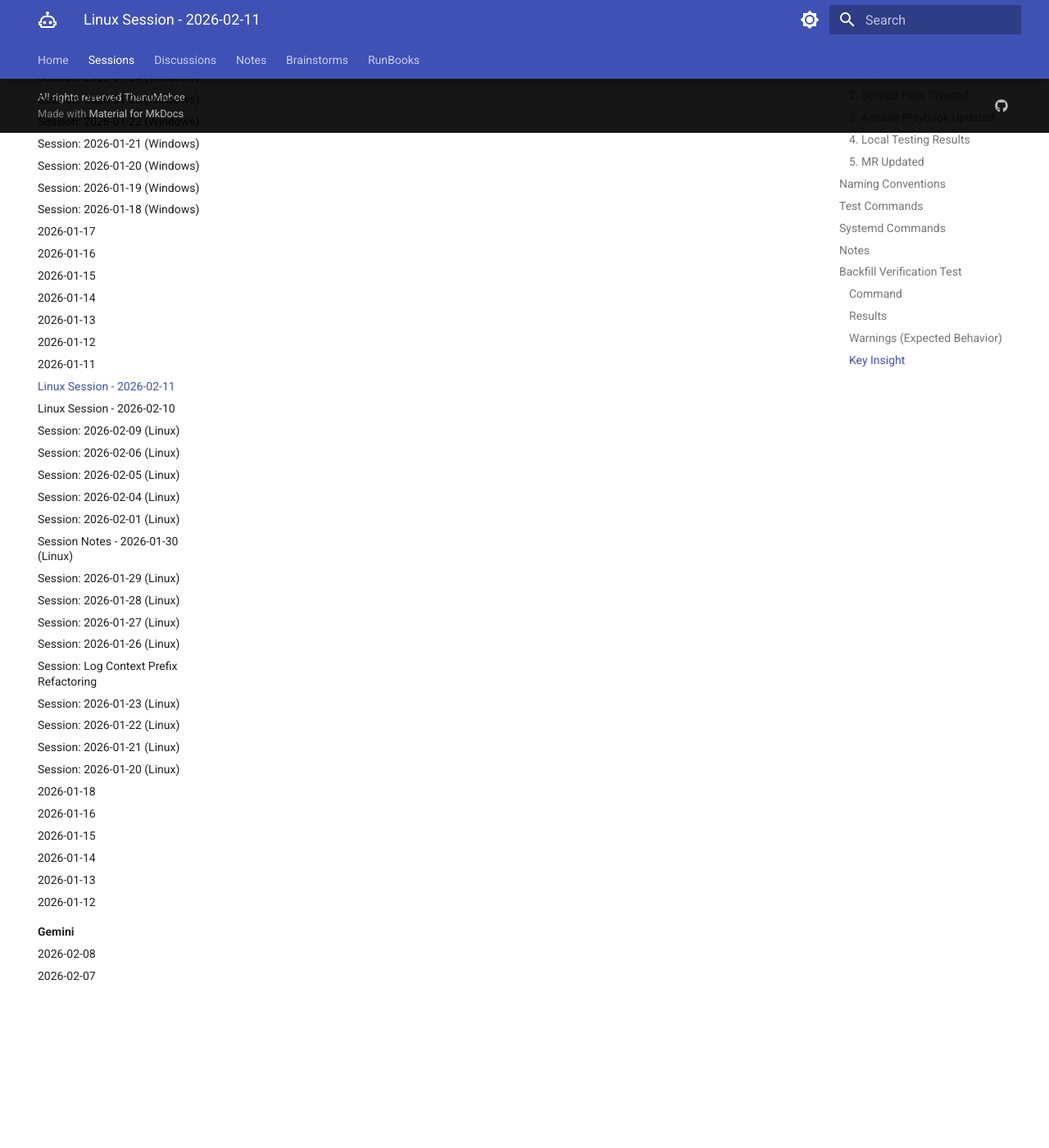
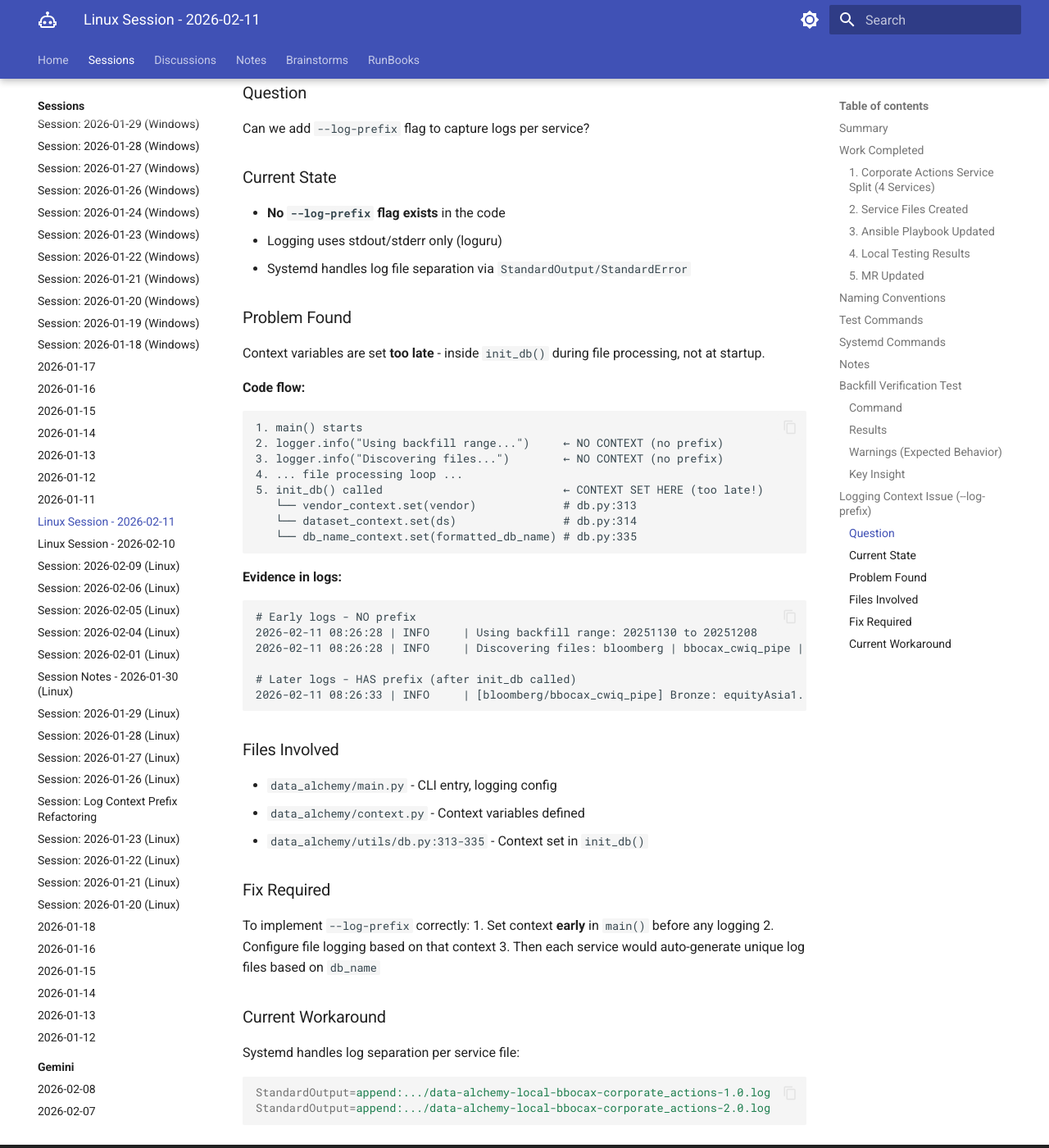
Before and after one commit to ThanuMahee12/AgentContext, an MkDocs documentation site: the page built from docs/sessions/claude/l-2026-02-11.md, in a window 1280 px wide and 1400 px high, scrolled down 4378 px. Shown: the whole window at 82% size. Built offline with MkDocs 1.6.1 and Material for MkDocs 9.7.7, drawn with Linux system fonts in a browser that asks for light colours.

Commit message:
session: add logging context issue analysis

````diff
--- a/docs/sessions/claude/l-2026-02-11.md
+++ b/docs/sessions/claude/l-2026-02-11.md
@@ -159,3 +159,58 @@ uv run python -m data_alchemy.main \
 Grabber map only routes files with date suffixes:
 - `*.cax.20251130` -> `/sf/data/bloomberg/corporate_actions/2.0/raw/2025/YYYYMMDD/`
 - Files without date suffixes skipped: `"No grabber-map for file, skipping (MOVE_PRODUCTION_FILES not set)"`
+
+---
+
+## Logging Context Issue (--log-prefix)
+
+### Question
+Can we add `--log-prefix` flag to capture logs per service?
+
+### Current State
+- **No `--log-prefix` flag exists** in the code
+- Logging uses stdout/stderr only (loguru)
+- Systemd handles log file separation via `StandardOutput/StandardError`
+
+### Problem Found
+Context variables are set **too late** - inside `init_db()` during file processing, not at startup.
+
+**Code flow:**
+```
+1. main() starts
+2. logger.info("Using backfill range...")     ← NO CONTEXT (no prefix)
+3. logger.info("Discovering files...")        ← NO CONTEXT (no prefix)
+4. ... file processing loop ...
+5. init_db() called                           ← CONTEXT SET HERE (too late!)
+   └── vendor_context.set(vendor)             # db.py:313
+   └── dataset_context.set(ds)                # db.py:314
+   └── db_name_context.set(formatted_db_name) # db.py:335
+```
+
+**Evidence in logs:**
+```
+# Early logs - NO prefix
+2026-02-11 08:26:28 | INFO     | Using backfill range: 20251130 to 20251208
+2026-02-11 08:26:28 | INFO     | Discovering files: bloomberg | bbocax_cwiq_pipe | 1.0 | ALL
+
+# Later logs - HAS prefix (after init_db called)
+2026-02-11 08:26:33 | INFO     | [bloomberg/bbocax_cwiq_pipe] Bronze: equityAsia1...
+```
+
+### Files Involved
+- `data_alchemy/main.py` - CLI entry, logging config
+- `data_alchemy/context.py` - Context variables defined
+- `data_alchemy/utils/db.py:313-335` - Context set in `init_db()`
+
+### Fix Required
+To implement `--log-prefix` correctly:
+1. Set context **early** in `main()` before any logging
+2. Configure file logging based on that context
+3. Then each service would auto-generate unique log files based on `db_name`
+
+### Current Workaround
+Systemd handles log separation per service file:
+```ini
+StandardOutput=append:.../data-alchemy-local-bbocax-corporate_actions-1.0.log
+StandardOutput=append:.../data-alchemy-local-bbocax-corporate_actions-2.0.log
+```
````
